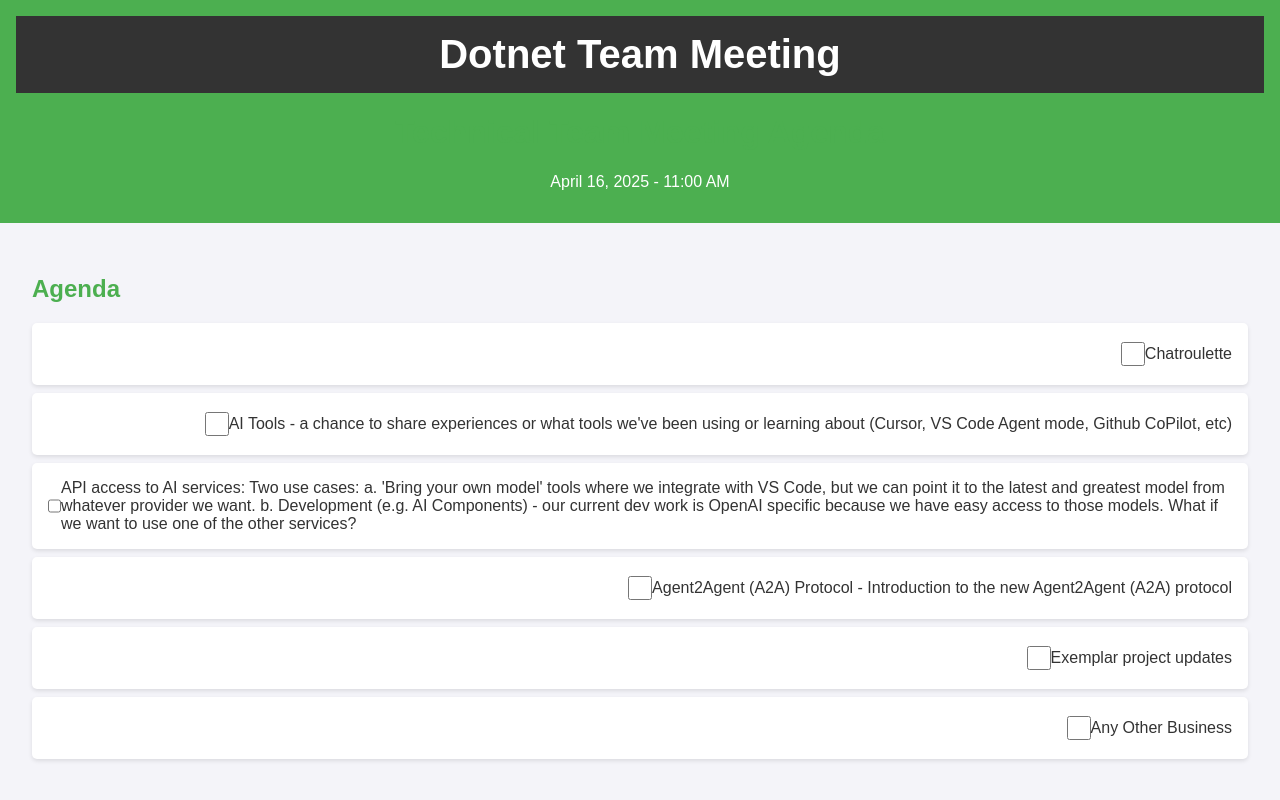
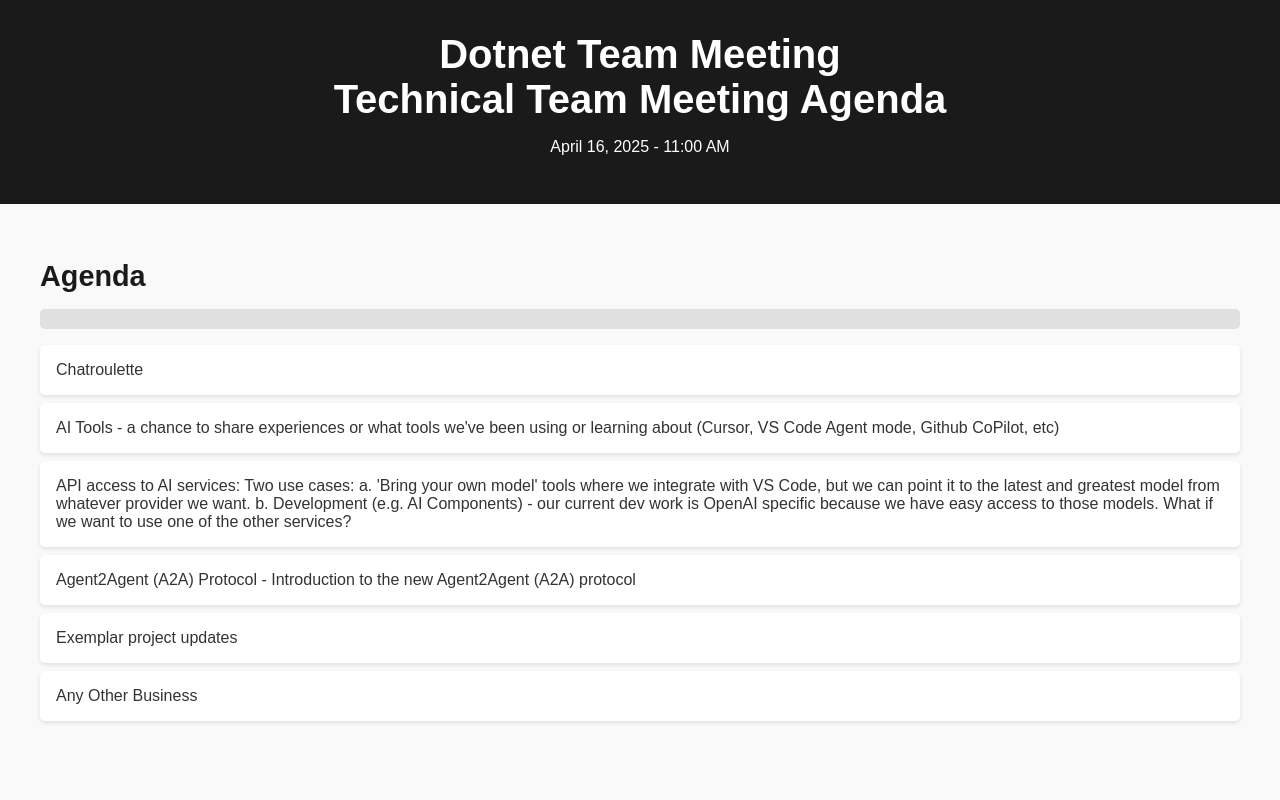
Before and after one commit to kylebonallo/demoagendasite, a plain HTML site: page index.html in a window 1280 px wide. Drawn offline with Linux system fonts and the light colour scheme.

Commit message:
Update progress bar and row colors to green, and add remote origin

```diff
--- a/index.html
+++ b/index.html
@@ -6,31 +6,31 @@
     <title>Technical Team Meeting Agenda</title>
     <style>
         body {
-            font-family: Arial, sans-serif;
+            font-family: 'Arial', sans-serif;
             margin: 0;
             padding: 0;
-            background-color: #f4f4f9;
+            background-color: #f9f9f9;
             color: #333;
         }
         header {
-            background-color: #4CAF50;
+            background-color: #1a1a1a;
             color: white;
-            padding: 1rem;
+            padding: 2rem;
             text-align: center;
         }
-        header h1:first-of-type {
+        header h1 {
             font-size: 2.5rem;
             margin: 0;
-            padding: 1rem;
-            background-color: #333;
-            color: #fff;
-            text-align: center;
         }
         main {
             padding: 2rem;
+            max-width: 1200px;
+            margin: 0 auto;
         }
-        h1, h2 {
-            color: #4CAF50;
+        h2 {
+            color: #1a1a1a;
+            font-size: 1.8rem;
+            margin-bottom: 1rem;
         }
         ul {
             list-style-type: none;
@@ -44,14 +44,25 @@
             box-shadow: 0 2px 4px rgba(0, 0, 0, 0.1);
             display: flex;
             align-items: center;
-            flex-direction: row;
             justify-content: space-between;
+            cursor: pointer;
         }
         li input[type="checkbox"] {
             width: 1.5rem;
             height: 1.5rem;
-            margin-left: auto;
-            margin-right: 0;
+        }
+        .progress-bar {
+            width: 100%;
+            background-color: #e0e0e0;
+            border-radius: 5px;
+            overflow: hidden;
+            margin-bottom: 1rem;
+        }
+        .progress-bar-inner {
+            height: 20px;
+            background-color: #28a745; /* Green color */
+            width: 0%;
+            transition: width 0.3s ease;
         }
     </style>
 </head>
--- a/script.js
+++ b/script.js
@@ -1,5 +1,14 @@
 document.addEventListener("DOMContentLoaded", () => {
     const agendaList = document.getElementById("agenda-list");
+    const progressBarInner = document.createElement("div");
+    progressBarInner.className = "progress-bar-inner";
+
+    const progressBar = document.createElement("div");
+    progressBar.className = "progress-bar";
+    progressBar.appendChild(progressBarInner);
+
+    agendaList.parentElement.insertBefore(progressBar, agendaList);
+
     const agendaItems = [
         "Chatroulette",
         "AI Tools - a chance to share experiences or what tools we've been using or learning about (Cursor, VS Code Agent mode, Github CoPilot, etc)",
@@ -11,17 +20,18 @@ document.addEventListener("DOMContentLoaded", () => {
 
     agendaItems.forEach(item => {
         const listItem = document.createElement("li");
-        const checkbox = document.createElement("input");
-        checkbox.type = "checkbox";
-        listItem.appendChild(checkbox);
-        listItem.appendChild(document.createTextNode(item));
+        listItem.textContent = item;
+        listItem.addEventListener("click", () => {
+            listItem.style.backgroundColor = listItem.style.backgroundColor === "green" ? "white" : "green";
+            updateProgressBar();
+        });
         agendaList.appendChild(listItem);
     });
 
-    agendaList.addEventListener("change", (event) => {
-        if (event.target.type === "checkbox") {
-            const listItem = event.target.parentElement;
-            listItem.style.backgroundColor = event.target.checked ? "blue" : "white";
-        }
-    });
+    function updateProgressBar() {
+        const totalItems = agendaList.children.length;
+        const completedItems = Array.from(agendaList.children).filter(item => item.style.backgroundColor === "green").length;
+        const progress = (completedItems / totalItems) * 100;
+        progressBarInner.style.width = `${progress}%`;
+    }
 });
```
